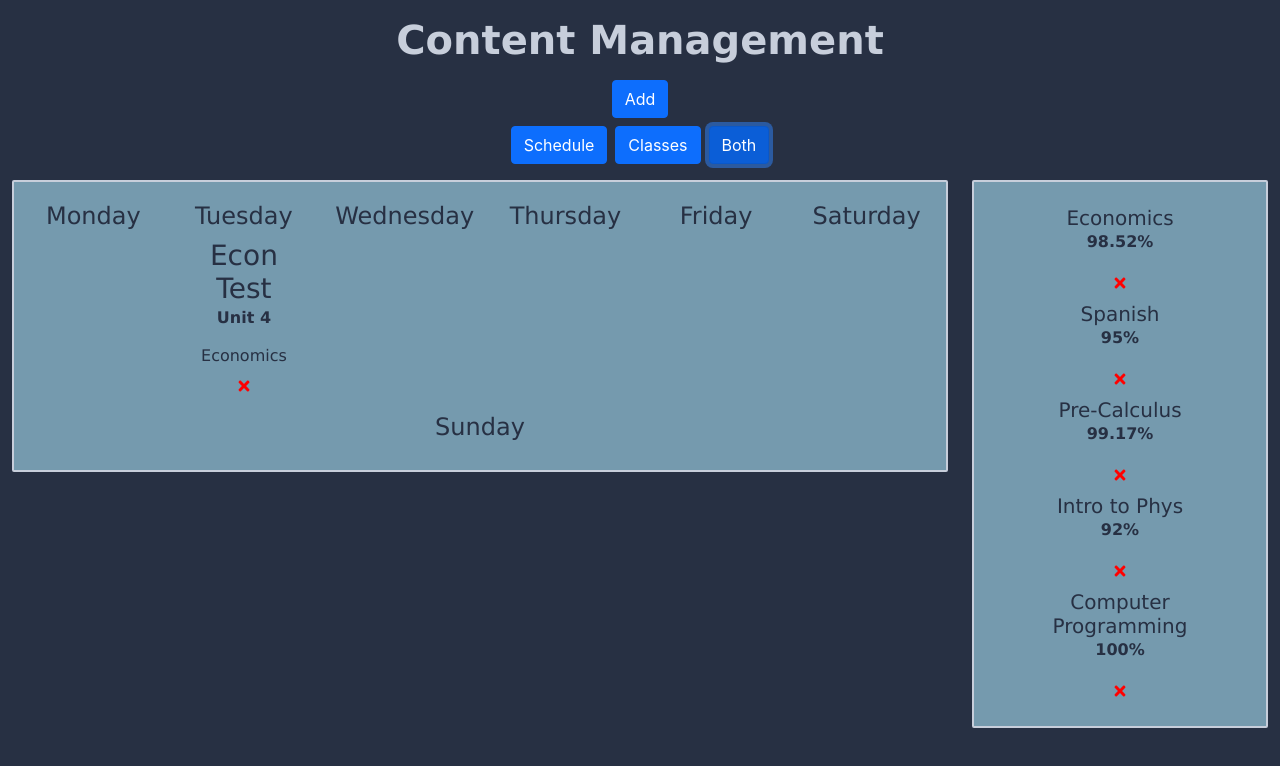
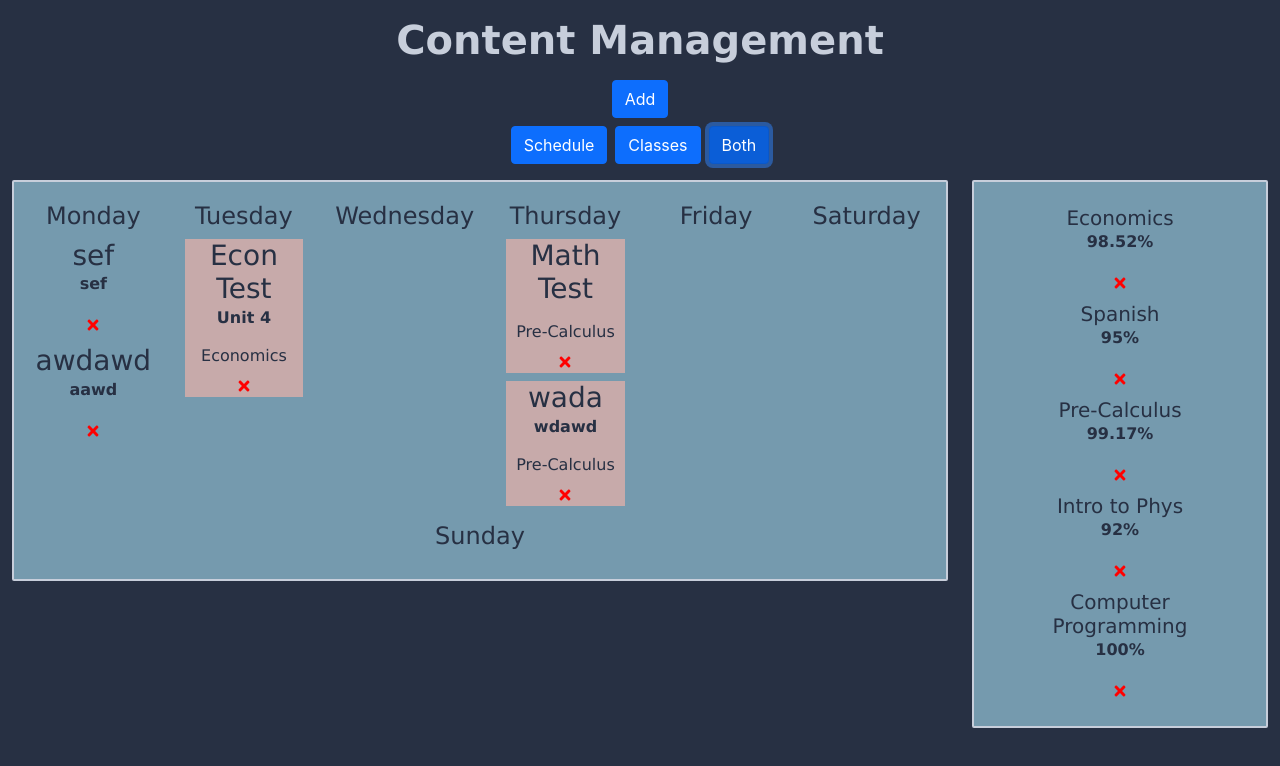
Before and after one commit to Zeke407/content-management, a React (Create React App) app: page / in a window 1280 px wide. Both pictures are taken after a click on the button "Both". Shown: the top 766 px of the page. Built offline with nearby package versions, Linux system fonts and the light colour scheme; data requests are answered from the project's data file.

Commit message:
Added different colors for if the task has a class/grade

```diff
--- a/db.json
+++ b/db.json
@@ -6,6 +6,34 @@
       "description": "Unit 4",
       "grade": "Economics",
       "id": 2
+    },
+    {
+      "text": "Math Test",
+      "date": "Thursday",
+      "description": "",
+      "grade": "Pre-Calculus",
+      "id": 3
+    },
+    {
+      "text": "sef",
+      "date": "Monday",
+      "description": "sef",
+      "grade": "",
+      "id": 4
+    },
+    {
+      "text": "wada",
+      "date": "Thursday",
+      "description": "wdawd",
+      "grade": "Pre-Calculus",
+      "id": 6
+    },
+    {
+      "text": "awdawd",
+      "date": "Monday",
+      "description": "aawd",
+      "grade": "",
+      "id": 7
     }
   ],
   "grades": [
--- a/public/index.html
+++ b/public/index.html
@@ -2,7 +2,7 @@
 <html lang="en">
   <head>
     <meta charset="utf-8" />
-    <link rel="icon" href="%PUBLIC_URL%/favicon.ico" />
+    <link rel="icon" href="Content-management-icon-2 ico.ico" />
     <meta name="viewport" content="width=device-width, initial-scale=1" />
     <meta name="theme-color" content="#000000" />
     <meta
--- a/src/components/AddTask.js
+++ b/src/components/AddTask.js
@@ -31,7 +31,7 @@ const AddTask = ({ onAdd, grades }) => {
   return (
     <div
       id='addEvent'
-      className=' addEvent container  mt-2 d-flex justify-content-center w-25 bg-light'
+      className=' addEvent container  mt-2 d-flex justify-content-center w-25'
     >
       <form onSubmit={onSubmit}>
         <div className='form-row mb-2 '>
--- a/src/components/GradeQ.js
+++ b/src/components/GradeQ.js
@@ -9,18 +9,19 @@ const Grades = ({ grades, onAddG, showAdd, onAdd }) => {
     e.preventDefault();
 
     if (!title) {
-      alert('Please add a Task');
+      alert('Please add a Class');
       return;
     }
     //Check Day is set
     if (!grade) {
-      alert('Please add a Date');
+      alert('Please add a Grade');
       return;
     }
+    //add the title and grade to the object in db.json
     onAddG({ title, grade });
+    //set the title and grade back to '' nothing
     setTitle('');
     setGrade('');
-    console.log(grades);
   };
   return (
     <div>
--- a/src/components/Task.js
+++ b/src/components/Task.js
@@ -2,7 +2,7 @@ import { FaTimes } from 'react-icons/fa';
 
 const Task = ({ task, onDelete, onToggle, color }) => {
   return (
-    <div className={`bg-${color} mb-2`} onDoubleClick={() => onToggle(task.id)}>
+    <div className={`bg-${color} mb-2`}>
       <h3 className='text-center mb-0'>{task.text}</h3>
       <p className='text-center'>{task.description}</p>
       <h6 className='text-center'>{task.grade}</h6>
--- a/src/components/Tasks.js
+++ b/src/components/Tasks.js
@@ -15,7 +15,8 @@ const Tasks = ({ days, tasks, onDelete, onToggle, color }) => {
                   <Task
                     key={index}
                     task={task}
-                    color={color}
+                    //check if the task is linked to a class/grade
+                    color={task.grade != 0 ? 'hasGrade' : 'normal'}
                     onDelete={onDelete}
                     onToggle={onToggle}
                   />
--- a/src/index.css
+++ b/src/index.css
@@ -12,7 +12,9 @@ h1 {
   font-family: Verdana, Tahoma, sans-serif;
   font-weight: bold;
 }
-
+.bg-hasGrade {
+  background-color: rgb(199, 170, 170);
+}
 .card-body {
   background-color: rgb(117, 154, 174);
   border-radius: 2px;
@@ -30,7 +32,3 @@ code {
   font-family: source-code-pro, Menlo, Monaco, Consolas, 'Courier New',
     monospace;
 }
-
-body > .addEvent {
-  background-color: #7fffd4;
-}
```
Also changed, not shown: 1 other file (tests, documents, lock files or other folders).
